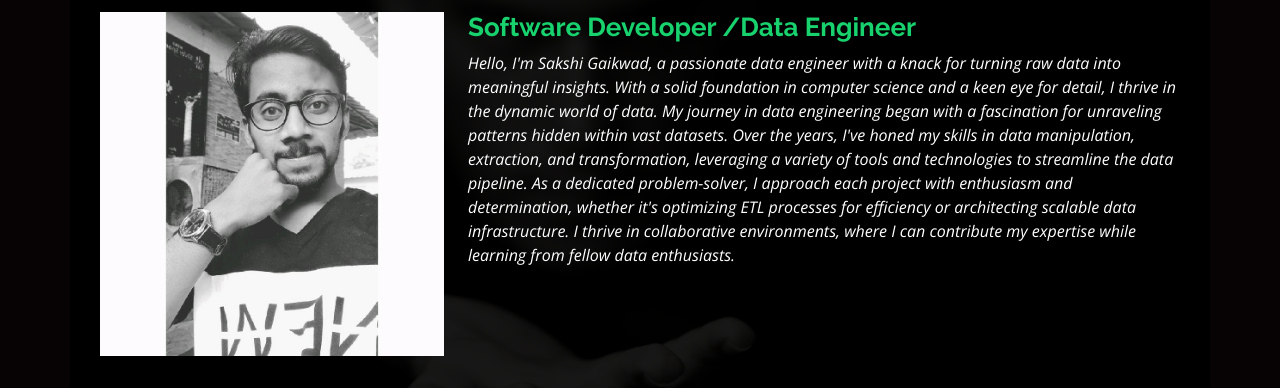
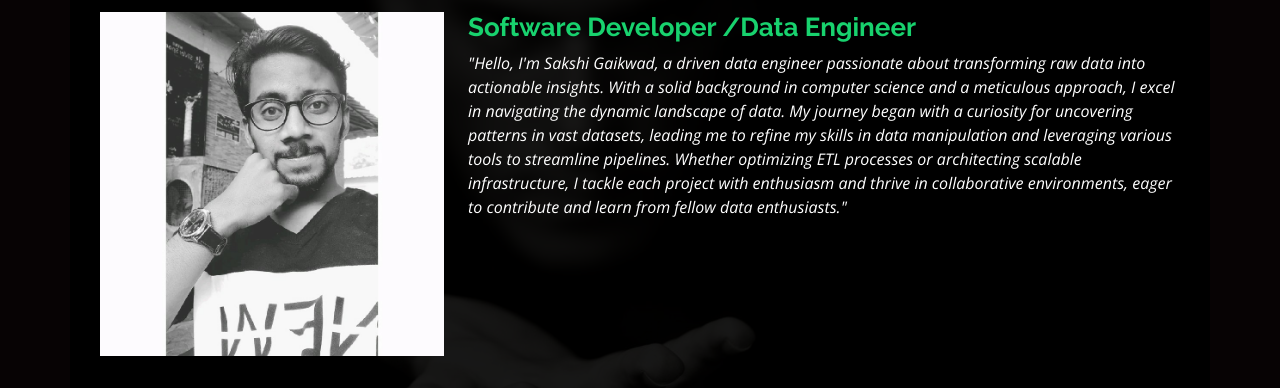
Before and after one commit to Ms-SakshiGaikwad/My_Portfolio, a plain HTML site: page index.html in a window 1280 px wide. Both pictures are taken after a click on the link "About". Shown: the part 201-589 px from the top of the page. Drawn offline with nearby package versions, Linux system fonts and the light colour scheme.

Commit message:
Update index.html

```diff
--- a/index.html
+++ b/index.html
@@ -85,12 +85,8 @@
                 <div class="col-lg-8 pt-4 pt-lg-0 content" data-aos="fade-left">
                     <h3>Software Developer /Data Engineer</h3>
                     <p class="fst-italic">
-                  Hello, I'm Sakshi Gaikwad, a passionate data engineer with a knack for turning raw data into meaningful insights. With a solid foundation in computer science and a keen eye for detail, I thrive in the dynamic world of data.
-
-My journey in data engineering began with a fascination for unraveling patterns hidden within vast datasets. Over the years, I've honed my skills in data manipulation, extraction, and transformation, leveraging a variety of tools and technologies to streamline the data pipeline.
-
-As a dedicated problem-solver, I approach each project with enthusiasm and determination, whether it's optimizing ETL processes for efficiency or architecting scalable data infrastructure. I thrive in collaborative environments, where I can contribute my expertise while learning from fellow data enthusiasts.
-                    </p>
+                        "Hello, I'm Sakshi Gaikwad, a driven data engineer passionate about transforming raw data into actionable insights. With a solid background in computer science and a meticulous approach, I excel in navigating the dynamic landscape of data. My journey began with a curiosity for uncovering patterns in vast datasets, leading me to refine my skills in data manipulation and leveraging various tools to streamline pipelines. Whether optimizing ETL processes or architecting scalable infrastructure, I tackle each project with enthusiasm and thrive in collaborative environments, eager to contribute and learn from fellow data enthusiasts."
+                  </p>
 
 
                 </div>
```
